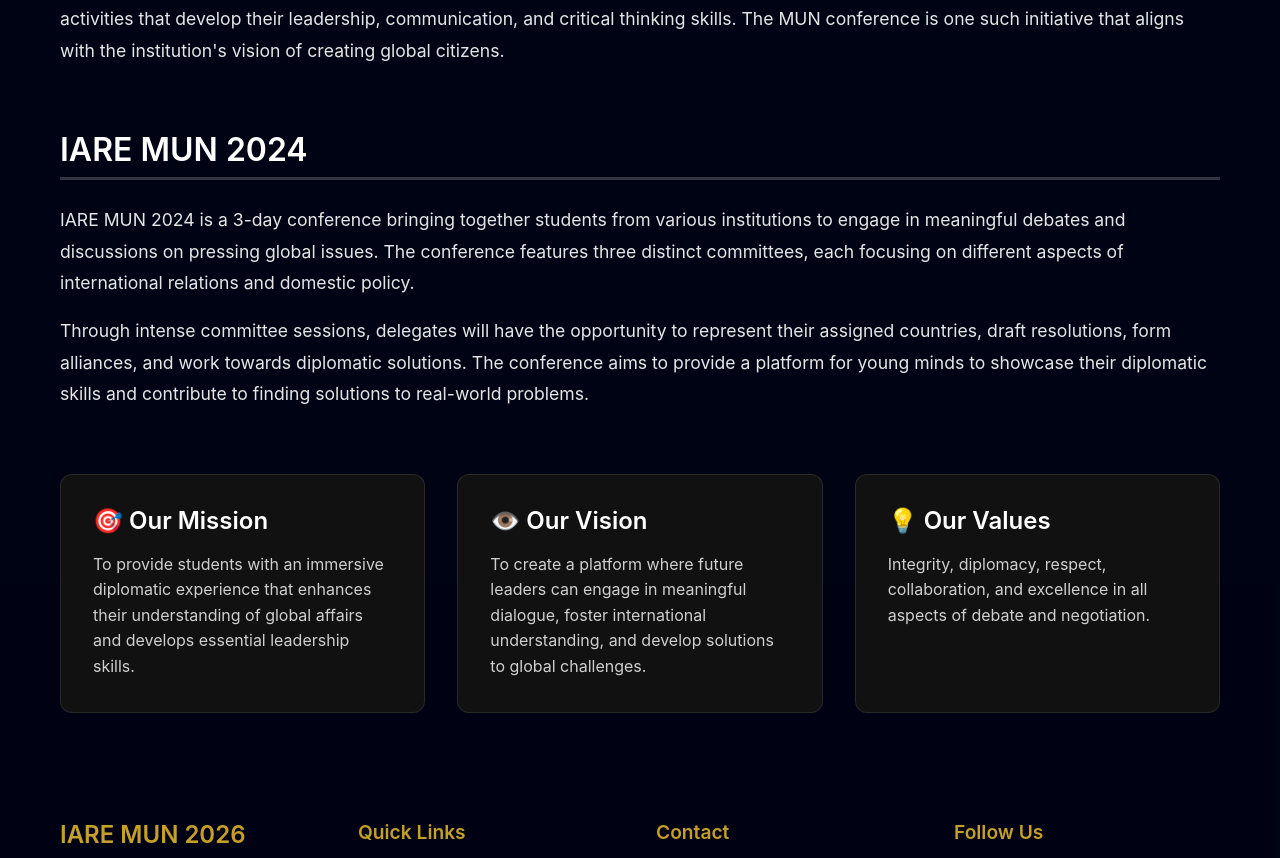
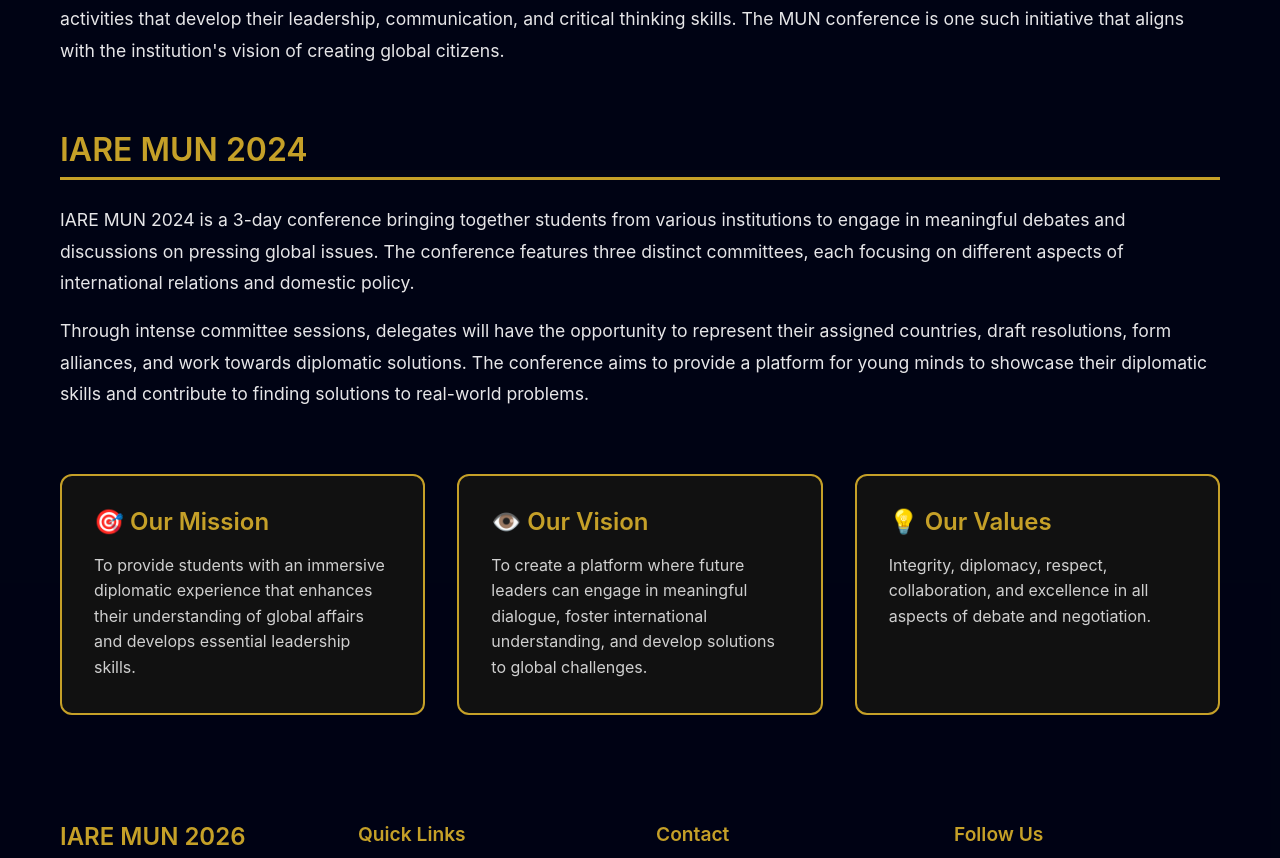
Before and after one commit to karthiktatineni/IARE_MUN, a React (Vite) app: page /about in a window 1280 px wide. Shown: the part 942-1800 px from the top of the page. Built offline with nearby package versions, Linux system fonts and the light colour scheme.

Commit message:
Update About.css

```diff
--- a/src/pages/About.css
+++ b/src/pages/About.css
@@ -2,19 +2,33 @@
   flex: 1;
 }
 
+.page-header {
 
+  padding: 0px 0 60px;
+  text-align: center;
+  margin-bottom: -50px;
+}
+
+.page-header h1 {
+  font-size: 3rem;
+  margin-bottom: 0rem;
+  color: white;
+}
+
+.page-header p {
+  font-size: 1.3rem;
+  color: var(--cornflower-ocean);
+}
 
 .content-block {
   margin-bottom: 4rem;
 }
 
 .content-block h2 {
-  color: white;
-  /* White */
+  color: var(--cornflower-ocean);
   font-size: 2rem;
   margin-bottom: 1.5rem;
-  border-bottom: 3px solid rgba(255, 255, 255, 0.2);
-  /* White underline */
+  border-bottom: 3px solid var(--cornflower-ocean);
   padding-bottom: 0.5rem;
 }
 
@@ -36,19 +50,17 @@
   background-color: var(--deep-space-blue);
   padding: 2rem;
   border-radius: 12px;
-  border: 1px solid rgba(255, 255, 255, 0.1);
+  border: 2px solid var(--cornflower-ocean);
   transition: transform 0.3s ease, box-shadow 0.3s ease;
 }
 
 .objective-card:hover {
   transform: translateY(-5px);
-  box-shadow: 0 10px 30px rgba(0, 0, 0, 0.5);
-  border-color: var(--cornflower-ocean);
-  /* Hint of gold on hover */
+  box-shadow: 0 10px 30px rgba(0, 109, 164, 0.3);
 }
 
 .objective-card h3 {
-  color: white;
+  color: var(--cornflower-ocean);
   font-size: 1.5rem;
   margin-bottom: 1rem;
 }
```
